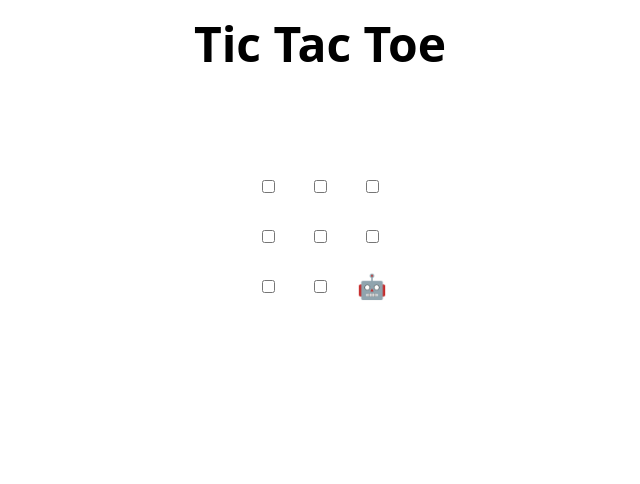
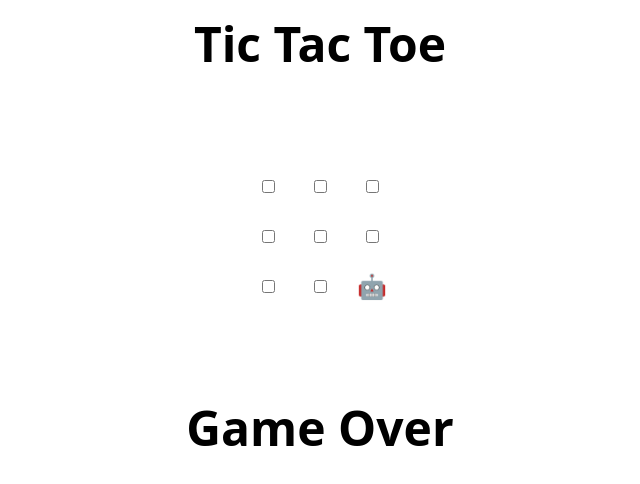
Before and after one commit to adnan855570/MLSA-Task, a plain HTML site: page index.html in a window 1280 px wide. Shown: the whole page, without its empty margins (320-960 px from the left). Drawn offline with Linux system fonts and the light colour scheme.

Commit message:
Update index.html
MLSA task suggestion part done

```diff
--- a/index.html
+++ b/index.html
@@ -47,6 +47,7 @@
   </tr>
 </table>
 
+<h1>Game Over</h1>
 <h2 hidden>Game over, refresh to play again 🧑‍💻 🤖!</h2>
 
 <script>
```
